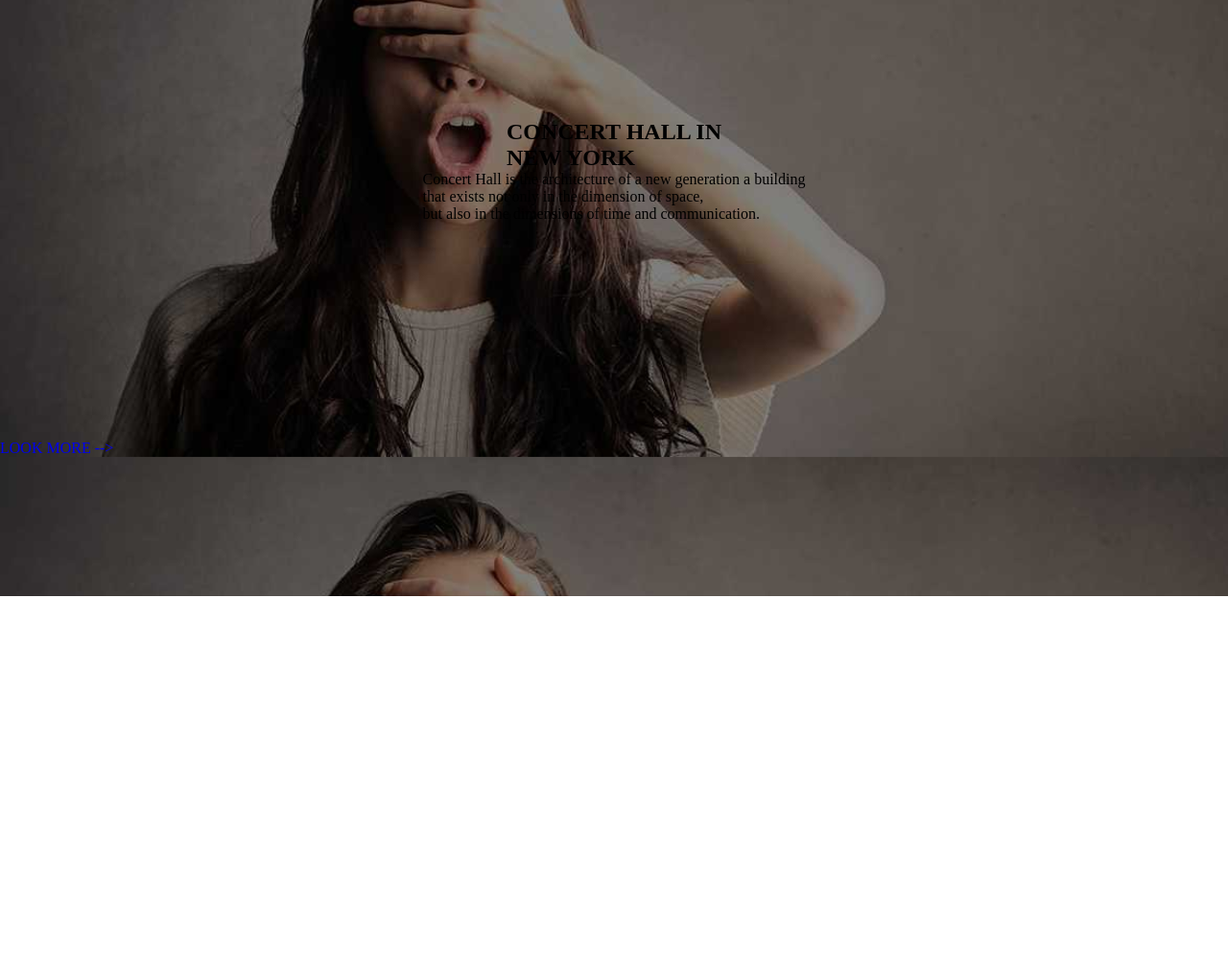
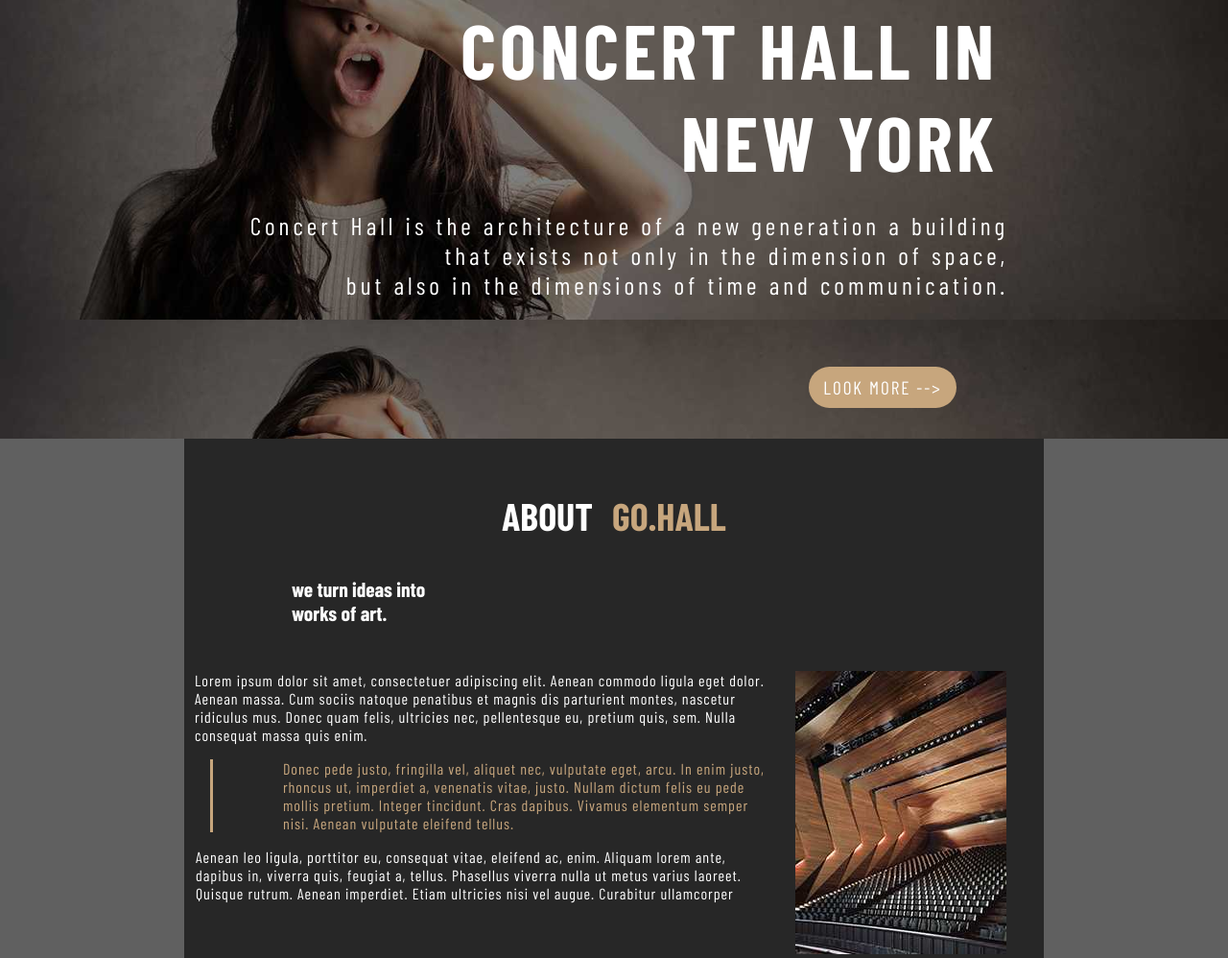
Before and after one commit to Idazgit/Maquette2, a plain HTML site: page index.html in a window 1280 px wide. Shown: the part 179-1177 px from the top of the page at 96% size. Before the commit the page ends 800 px from the top, so only its background shows below. Drawn offline with nearby package versions, Linux system fonts and the light colour scheme; a web font is replaced by a local one.

Commit message:
third commit

```diff
--- a/index.html
+++ b/index.html
@@ -5,6 +5,9 @@
     <meta name="viewport" content="width=device-width, initial-scale=1.0">
     <title>Maquette01</title>
     <link rel="stylesheet" href="style.css">
+    <style>
+        @import url('https://fonts.googleapis.com/css2?family=Barlow+Condensed:ital,wght@0,100;0,200;0,300;0,400;0,500;0,600;0,700;0,800;0,900;1,100;1,200;1,300;1,400;1,500;1,600;1,700;1,800;1,900&family=Manrope:wght@200..800&display=swap');
+        </style>
 </head>
 <body>
     <div class="Navbardiv">
@@ -29,13 +32,46 @@
                     <h1>CONCERT HALL IN<br>NEW YORK</h1>
                             <p>Concert Hall is the architecture of a new generation
                                 a building<br>that exists not only in the dimension of space,<br> but also in the dimensions of time and communication.</p>
+                                <div class="button1">
+                                    <a href="#">LOOK MORE --> </a>
+                                </div>
             </div>
-            <div class="button1">
-                <a href="#">LOOK MORE --> </a>
-            </div>
+
     </section>
 
     <section class="deuxiemePage">
+        <div class="deuxiemeTitre">
+            <h2>
+                <!-- changer le mettre dans le css -->
+                <span style="color:#fff; margin-right: 20px;">ABOUT</span>
+                <span style="color: #c7a67d ;">GO.HALL</span>
+            </h2>
+
+
+        <div class="troisiemeTitre">
+            <h6>we turn ideas into <br>
+                works of art.</h6>
+        </div>
+        <div class="paragraphePhoto">
+            <div class="paragrapheZ">
+            <p class="paragraphe1">Lorem ipsum dolor sit amet, consectetuer adipiscing elit. Aenean commodo ligula eget dolor.<br>
+                 Aenean massa. Cum sociis natoque penatibus et magnis dis parturient montes, nascetur <br>
+                 ridiculus mus. Donec quam felis, ultricies nec, pellentesque eu, pretium quis, sem. Nulla <br>
+                 consequat massa quis enim.</p>
+                 <p class="paragraphe2">Donec pede justo, fringilla vel, aliquet nec, vulputate eget, arcu. In enim justo,<br>
+                     rhoncus ut, imperdiet a, venenatis vitae, justo. Nullam dictum felis eu pede<br>
+                      mollis pretium. Integer tincidunt. Cras dapibus. Vivamus elementum semper <br>
+                       nisi. Aenean vulputate eleifend tellus.</p>
+                       <p class="paragraphe3">Aenean leo ligula, porttitor eu, consequat vitae, eleifend ac, enim. Aliquam lorem ante,<br>
+                         dapibus in, viverra quis, feugiat a, tellus. Phasellus viverra nulla ut metus varius laoreet.<br>
+                          Quisque rutrum. Aenean imperdiet. Etiam ultricies nisi vel augue. Curabitur ullamcorper</p>
+                        </div>
+                          <div class="photoLondon"><img src="london_hall.jpg" alt=""></div>
+                        </div>
+
+                    </div>
+
+
 
 
 
--- a/style.css
+++ b/style.css
@@ -6,8 +6,7 @@
 }
 body{
     background-image: url(bg_header.jpg);
-    background-size: cover;
-
+    background-size: contain;
 
 }
 
@@ -16,13 +15,14 @@ body{
     justify-content: center;
     font-size: 30px;
     box-sizing: border-box;
+    font-family: "Barlow Condensed", sans-serif;
 
 }
 .navbar1{
     display: flex;
     padding-top: 1rem;
     gap: 5rem;
-    letter-spacing: 1px;
+    letter-spacing: 4px;
 }
 .navbar1 a{
     color: white;
@@ -36,7 +36,7 @@ body{
     display: flex;
     padding-top: 1rem;
     gap: 5rem;
-    letter-spacing: 1px;
+    letter-spacing: 4px;
 
 }
 .navbar2 a{
@@ -62,4 +62,102 @@ main .premierTitre{
     justify-content: center;
     align-items: center;
     flex-direction: column;
+
+}.premierTitre h1{
+    font-size: 5rem;
+    color: #fff;
+    font-family: "Barlow Condensed", sans-serif;
+    letter-spacing: 4px;
+    text-align: right;
+    margin-left: 30vh;
+    margin-top: 8vh;
+
+
 }
+.premierTitre p{
+    font-family: "Barlow Condensed", sans-serif;
+    letter-spacing: 4px;
+    text-align: right;
+    color: #fff;
+    font-size: 1.6rem;
+    margin-left: 4vh;
+    margin-top: 3vh;
+
+
+}
+.button1{
+    padding: 10vh 0 0 70vh;
+    }
+
+ .button1 a{
+
+    color: #fff;
+    font-family: "Barlow Condensed", sans-serif;
+    font-size: 1.2rem;
+    letter-spacing: 2px;
+    background: #c7a67d;
+    border-radius: 25px;
+    padding: 10px 15px;
+}
+main .deuxiemePage{
+    height: 100vh;
+    background-color: #606060 ;
+    display: flex;
+    justify-content: center;
+    font-family: "Barlow Condensed", sans-serif;
+}
+.deuxiemeTitre{
+    display: flex;
+    flex-direction: column;
+    background-color: #272727;
+    width: 70%;
+    height: 100%;
+
+    }
+
+.deuxiemeTitre h2{
+    display: flex;
+    justify-content: center;
+    font-size: 2.5rem;
+    padding-top: 7vh;
+
+}
+.troisiemeTitre{
+    font-size: 2rem;
+    color: white;
+    padding: 5vh 0 0 14vh;
+
+}
+.paragraphePhoto{
+    display: flex;
+    flex-direction: row;
+    justify-content: space-around;
+    margin-top: 3rem;
+}
+.paragrapheZ{
+    display: flex;
+    flex-direction: column;
+    align-items: end;
+    font-size: 1rem;
+    color: white;
+    letter-spacing: 1px;
+    width: 77%;
+    padding-right: 2rem;
+}
+.paragraphe1 , .paragraphe2 , .paragraphe3{
+    margin-bottom: 1em;
+}
+.paragraphe2 {
+    color: #c7a67d;
+}
+.photoLondon{
+    width: 33%;
+    display: flex;
+}
+.paragraphe3{
+    padding-right: 1.5rem;
+}
+.paragraphe2{
+    border-left: #c7a67d  solid ;
+    padding-left: 12%;
+}
```
Also changed, not shown: london_hall.jpg (added).
